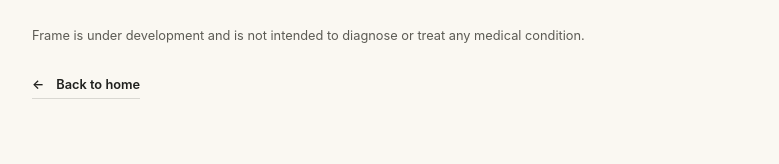
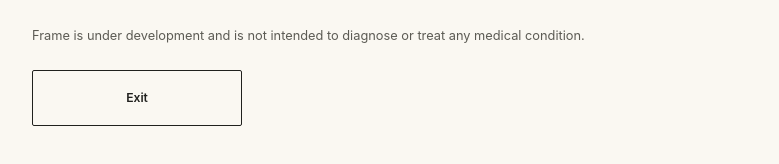
Before and after one commit to Suvan-goel/Frame-Landing-Page, a Next.js app: page /privacy in a window 1280 px wide. Shown: the part 3159-3323 px from the top of the page, without its empty margins (376-1155 px from the left). Built offline with nearby package versions, Linux system fonts and the light colour scheme; no server answers.

Commit message:
Use history-aware exit on privacy page

```diff
--- a/app/privacy/page.tsx
+++ b/app/privacy/page.tsx
@@ -1,5 +1,5 @@
-/* eslint-disable @next/next/no-html-link-for-pages */
 import type { Metadata } from "next";
+import { HistoryBackLink } from "../components/history-back-link";
 import { SiteHeader } from "../components/site-header";
 import { isFoundingContributorSalesPageEnabled } from "@/lib/contributor-sales-page.server";
 import { isPreorderSalesPageEnabled } from "@/lib/preorder-sales-page.server";
@@ -304,9 +304,12 @@ export default async function PrivacyPage() {
           </p>
         ) : null}
 
-        <a className="text-link" href="/">
-          <span aria-hidden="true">←</span> Back to home
-        </a>
+        <HistoryBackLink
+          className="button button--secondary preorder-terms-return"
+          fallbackHref="/"
+        >
+          Exit
+        </HistoryBackLink>
       </article>
     </main>
   );
```
Also changed, not shown: app/globals.css, 1 other file (tests, documents, lock files or other folders).
